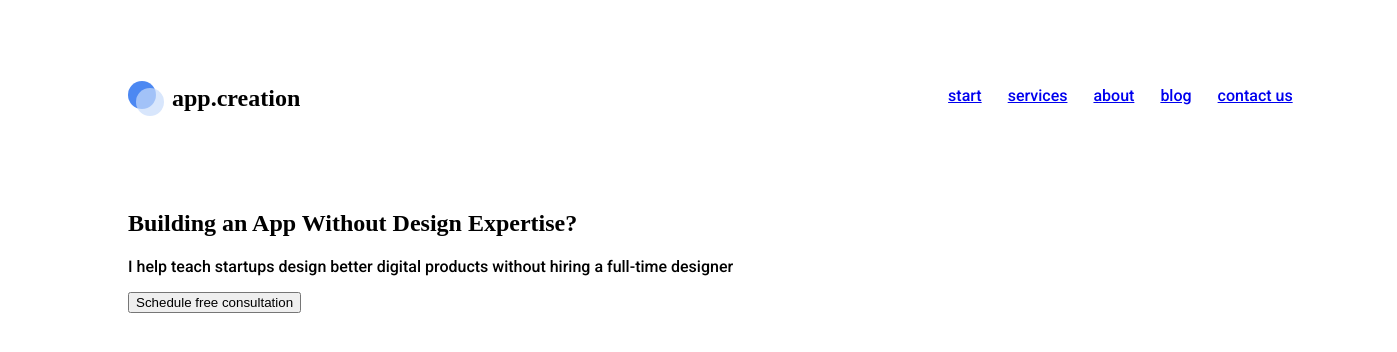
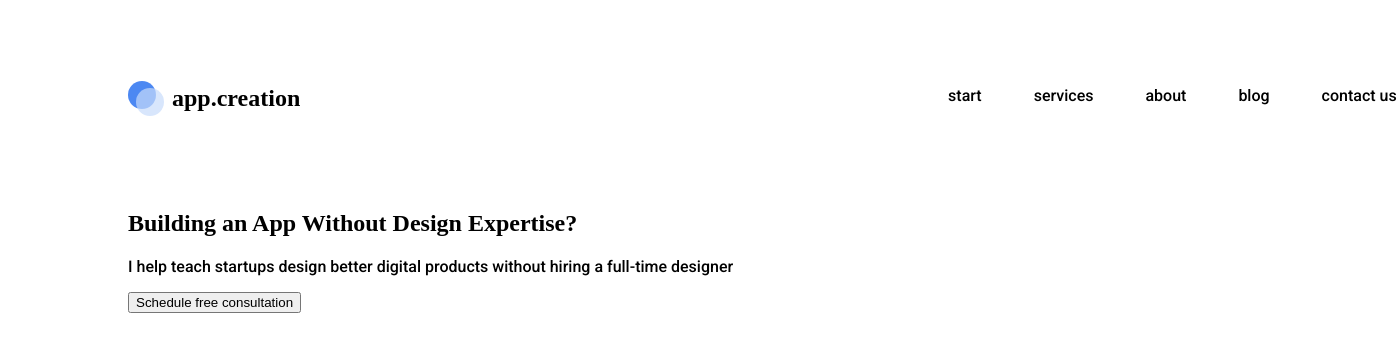
Before and after one commit to WebHeroSchool/IllenzeerAnna28, a plain HTML site: page index.html in a window 1280 px wide. Shown: the whole page, 1397 px wide, since content can reach past the window. Drawn offline with Linux system fonts and the light colour scheme; a web font is replaced by a local one.

Commit message:
Стилизация меню

```diff
--- a/index.html
+++ b/index.html
@@ -3,6 +3,8 @@
 <head>
   <meta charset="utf-8">
   <link href="https://fonts.googleapis.com/css2?family=Roboto:wght@500&display=swap"rel="stylesheet">
+  <link rel = "preconnect" href = "https://fonts.gstatic.com">
+  <link href="https://fonts.googleapis.com/css2?family=Roboto:wght@500&display=swap"rel="таблица стилей">
   <link rel="stylesheet" href="fonts.css">
   <link rel="stylesheet" href="styles.css">
   <title>Структура и дизайн сайта</title>
--- a/styles.css
+++ b/styles.css
@@ -66,3 +66,42 @@ a {
  padding-right: 0;
  width: max-content;
 }
+.menu__item {
+font-family:"Roboto",sans-serif;
+font-style: normal;
+font-weight: 500;
+font-size: 18px/21px;
+position: relative;
+margin-right: 26px;
+color: #000000;
+text-decoration: none;
+transition: opacity .5s;
+}
+.menu__item_active ::after:hover {
+  position: relative;
+  display: block;
+  content: "";
+  width: 100%;
+  height: 3px;
+  background: #0056EC;
+  }
+.menu__item:last-child {
+  margin: 0;
+}
+.menu__item:hover {
+  opacity: 0,5;
+}
+.menu__item::after {
+  position: absolute;
+  left: 0px;
+  display: block;
+  content: "";
+  width: 100%;
+  height: 3px;
+  background: #0056EC;
+   opacity: 0;
+   transition: opacity .5s;
+ }
+ .menu__item:hover:after, menu__item_active {
+   opacity: 1;
+ }
```
